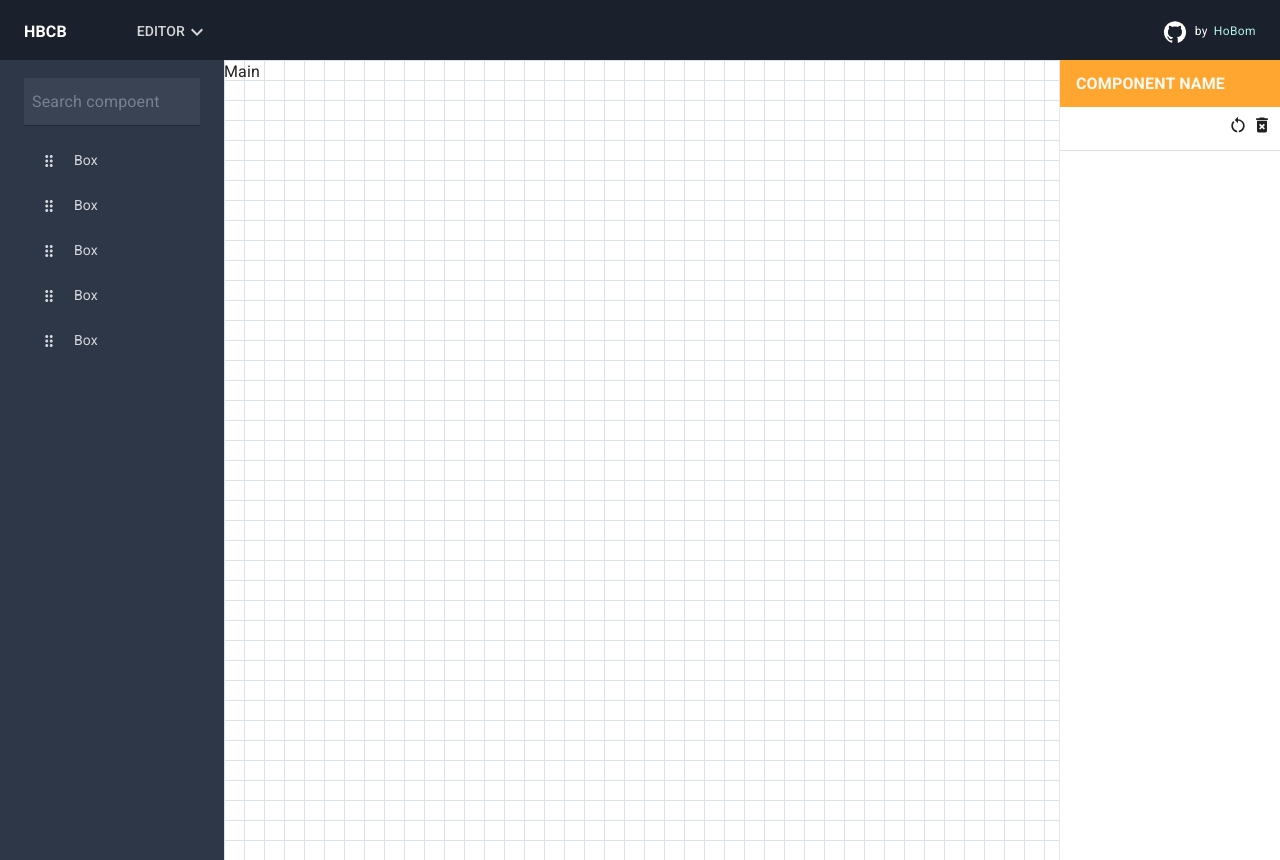
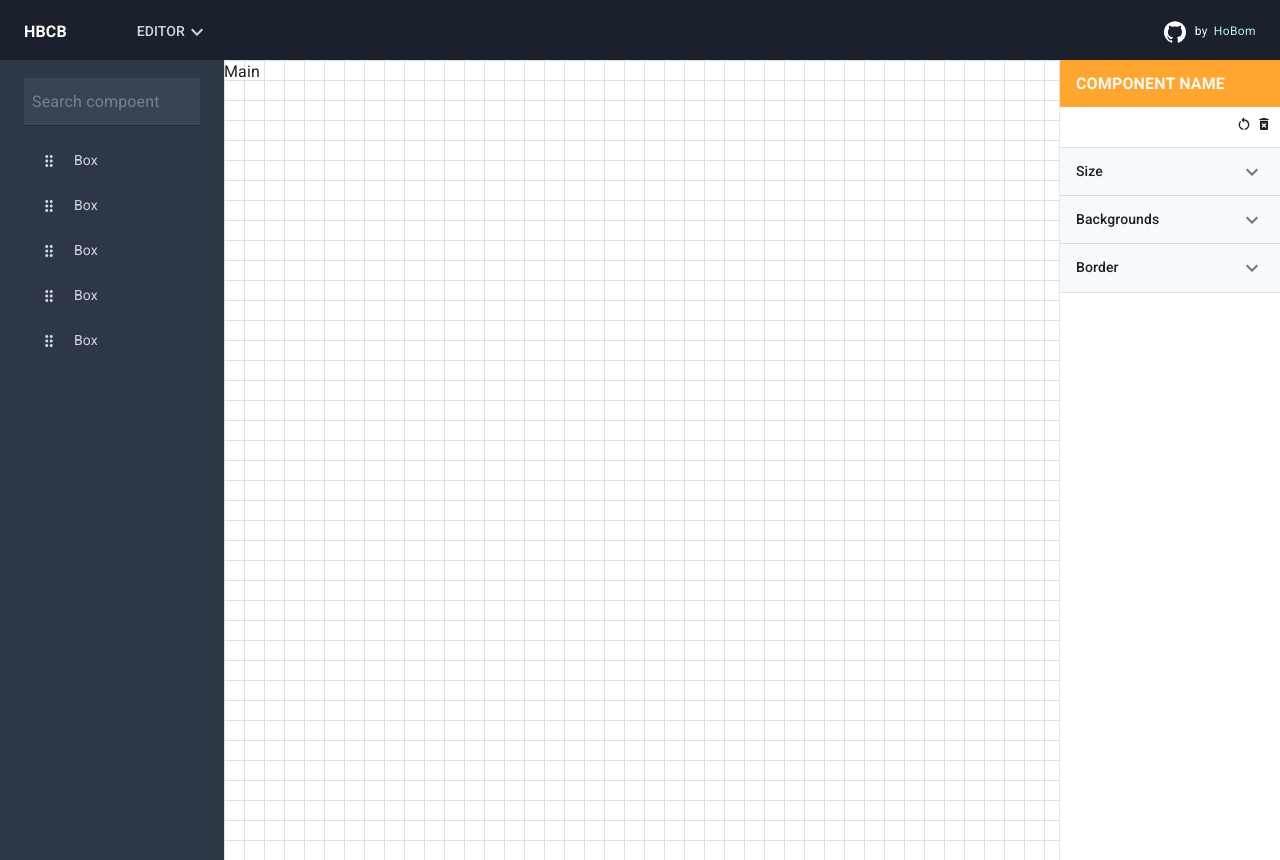
Before and after one commit to FoxMon/component-builder, a React (Vite) app: page / in a window 1280 px wide. Built offline with nearby package versions, Linux system fonts and the light colour scheme.

Commit message:
observer

```diff
--- a/src/components/observer/Observer.tsx
+++ b/src/components/observer/Observer.tsx
@@ -1,8 +1,18 @@
-import { Box, Typography, Stack, Divider } from "@mui/material";
+import {
+  Box,
+  Typography,
+  Stack,
+  Divider,
+  Accordion,
+  AccordionSummary,
+  AccordionDetails,
+  TextField,
+} from "@mui/material";
 
 // assets
 import RestartAltIcon from "@mui/icons-material/RestartAlt";
 import DeleteForeverIcon from "@mui/icons-material/DeleteForever";
+import ExpandMoreIcon from "@mui/icons-material/ExpandMore";
 
 export const Observer = () => {
   return (
@@ -35,14 +45,86 @@ export const Observer = () => {
       >
         <Box>
           <Typography variant="caption" sx={{ cursor: "pointer", mr: 0.5 }}>
-            <RestartAltIcon fontSize="small" />
+            <RestartAltIcon sx={{ fontSize: "16px" }} />
           </Typography>
           <Typography variant="caption" sx={{ cursor: "pointer" }}>
-            <DeleteForeverIcon fontSize="small" />
+            <DeleteForeverIcon sx={{ fontSize: "16px" }} />
           </Typography>
         </Box>
       </Stack>
       <Divider />
+      <Box>
+        <Accordion square disableGutters elevation={0}>
+          <AccordionSummary
+            expandIcon={<ExpandMoreIcon />}
+            sx={{ background: "#F7FAFC" }}
+          >
+            <Typography variant="subtitle2">Size</Typography>
+          </AccordionSummary>
+          <AccordionDetails
+            sx={{ display: "flex", alignItems: "center", gap: 1 }}
+          >
+            <Typography variant="caption" sx={{ fontWeight: "bold" }}>
+              Width
+            </Typography>
+            <TextField
+              size="small"
+              inputProps={{
+                style: {
+                  height: "18px",
+                },
+              }}
+            />
+          </AccordionDetails>
+        </Accordion>
+        <Accordion square disableGutters elevation={0}>
+          <AccordionSummary
+            expandIcon={<ExpandMoreIcon />}
+            sx={{ background: "#F7FAFC" }}
+          >
+            <Typography variant="subtitle2">Backgrounds</Typography>
+          </AccordionSummary>
+          <AccordionDetails
+            sx={{ display: "flex", alignItems: "center", gap: 1 }}
+          >
+            <Typography variant="caption" sx={{ fontWeight: "bold" }}>
+              Color
+            </Typography>
+            <TextField
+              size="small"
+              inputProps={{
+                style: {
+                  height: "18px",
+                },
+              }}
+            />
+          </AccordionDetails>
+        </Accordion>
+        <Accordion square disableGutters elevation={0}>
+          <AccordionSummary
+            expandIcon={<ExpandMoreIcon />}
+            sx={{ background: "#F7FAFC" }}
+          >
+            <Typography variant="subtitle2">Border</Typography>
+          </AccordionSummary>
+          <AccordionDetails
+            sx={{ display: "flex", alignItems: "center", gap: 1 }}
+          >
+            <Typography variant="caption" sx={{ fontWeight: "bold" }}>
+              Radius
+            </Typography>
+            <TextField
+              size="small"
+              inputProps={{
+                style: {
+                  height: "18px",
+                },
+              }}
+            />
+          </AccordionDetails>
+        </Accordion>
+      </Box>
+      <Divider />
     </Box>
   );
 };
```
